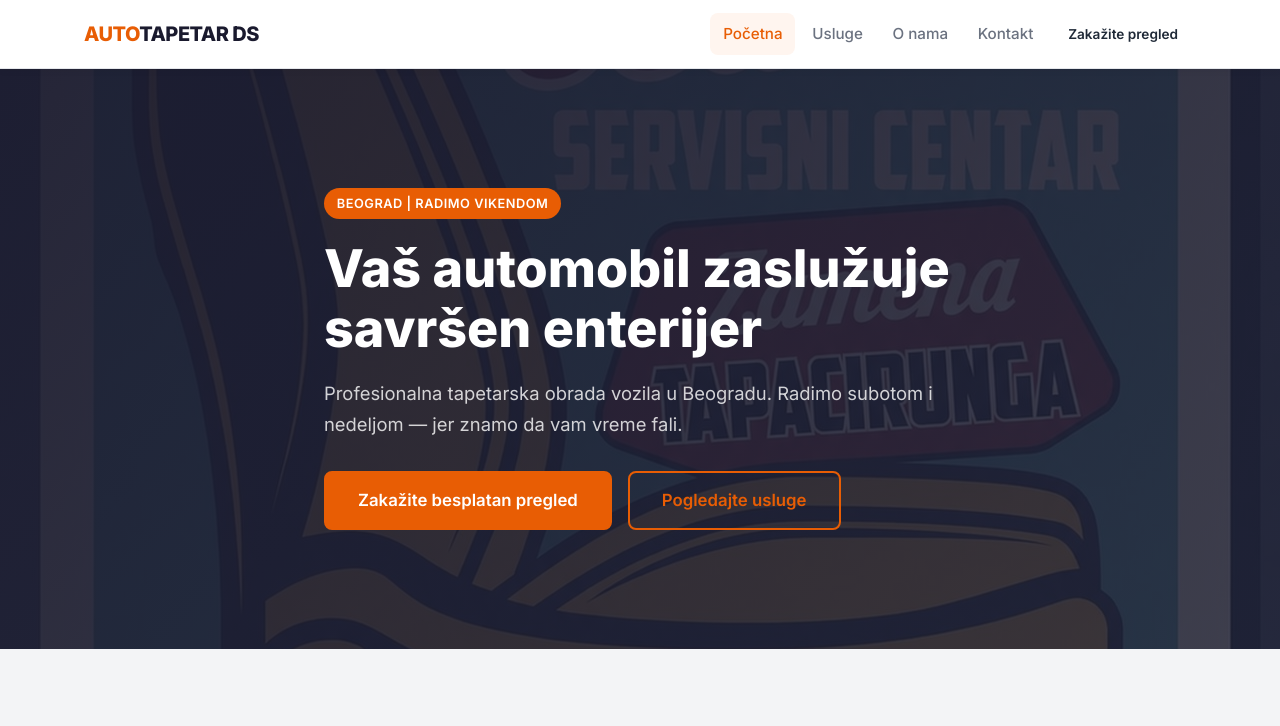
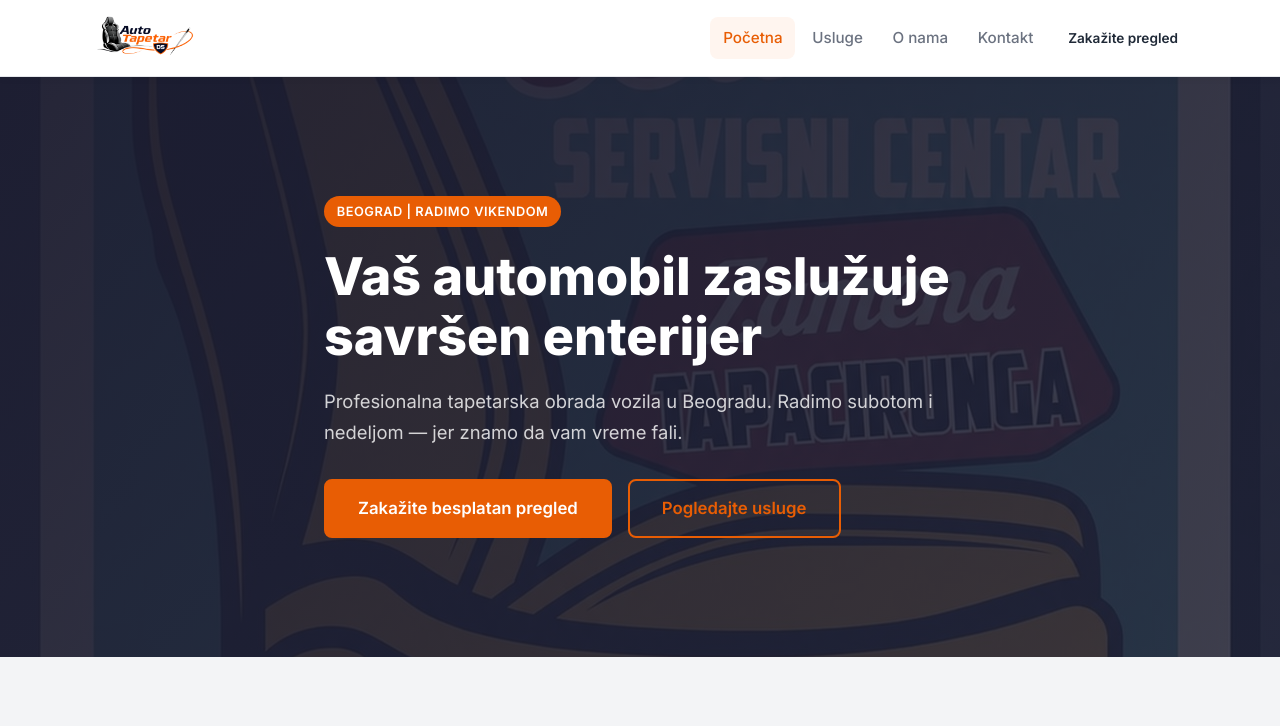
Before and after one commit to mrpaki/autotapetar-ds, a plain HTML site: page index.html in a window 1280 px wide. Shown: the top 726 px of the page. Drawn offline with Linux system fonts and the light colour scheme.

Commit message:
Ubačen logo u header (transparent PNG, 76px)

```diff
--- a/css/style.css
+++ b/css/style.css
@@ -106,7 +106,7 @@
   display: flex;
   align-items: center;
   justify-content: space-between;
-  height: 68px;
+  height: 76px;
 }
 
 .logo {
@@ -114,6 +114,13 @@
   font-weight: 800;
   letter-spacing: -.5px;
   color: var(--clr-dark);
+  display: flex;
+  align-items: center;
+}
+.logo__img {
+  height: 76px;
+  width: auto;
+  display: block;
 }
 .logo--light { color: var(--clr-white); }
 .logo__accent { color: var(--clr-primary); }
--- a/index.html
+++ b/index.html
@@ -15,7 +15,7 @@
   <header class="header">
     <div class="container header__inner">
       <a href="index.html" class="logo">
-        <span class="logo__accent">AUTO</span>TAPETAR DS
+        <img src="images/logo.png" alt="Autotapetar DS" class="logo__img" />
       </a>
       <button class="nav-toggle" aria-label="Otvori meni" aria-expanded="false">
         <span></span><span></span><span></span>
```
Also changed, not shown: kontakt.html (+1 -1 lines), o-nama.html (+1 -1 lines), usluge.html (+1 -1 lines), images/logo.png (added).
